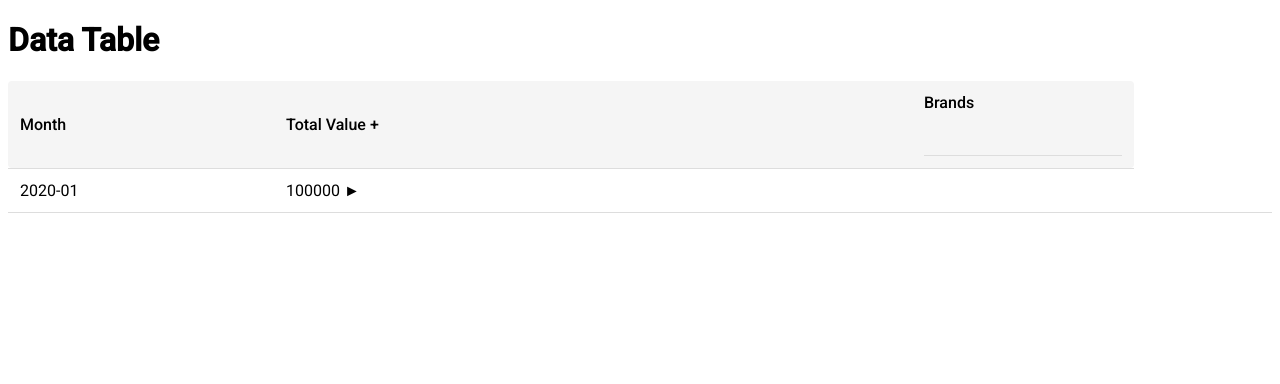
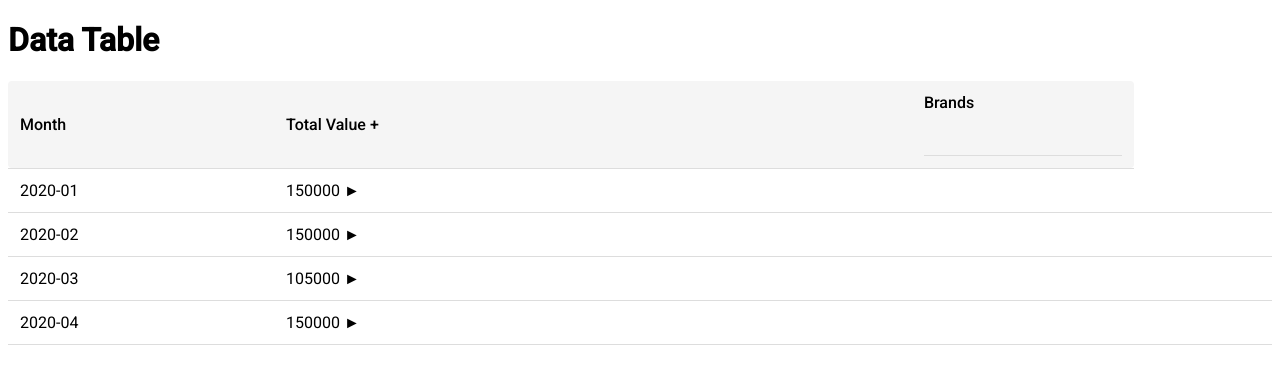
Before and after one commit to mostafashawki/sold-items-report, a React (Vite) app: page / in a window 1280 px wide. Shown: the top 384 px of the page. Built offline with nearby package versions, Linux system fonts and the light colour scheme.

Commit message:
put data in separate json and use useMemo

```diff
--- a/src/App.jsx
+++ b/src/App.jsx
@@ -1,37 +1,9 @@
+import { useMemo } from "react";
 import DataTable from "./components/DataTable";
+import DATA from "./components/data.json"
 
 const App = () => {
-  const data = [
-    {
-      month: '2020-01',
-      total_value: '100000',
-      value_details_by_brand: [
-        {
-          BMW: 100000,
-        },
-        {
-          Suzuki: 25000,
-        },
-        {
-          Volvo: 25000,
-        },
-      ],
-      orders_details: [
-        {
-          order_id: '1234',
-          quantity: '1',
-          unit_price: '10000',
-          total_amount: '10000',
-        },
-        {
-          order_id: '1235',
-          quantity: '1',
-          unit_price: '10000',
-          total_amount: '10000',
-        },
-      ],
-    },
-  ];
+  const data = useMemo(() => DATA, []);
 
   return (
     <div>
--- /dev/null
+++ b/src/components/data.json
@@ -0,0 +1,118 @@
+[
+    {
+      "month":"2020-01",
+      "total_value":"150000",
+      "value_details_by_brand":[
+        {
+          "BMW":100000
+        },
+        {
+          "Suzuki":25000
+        },
+        {
+          "Volvo":25000
+        }
+      ],
+      "orders_details":[
+        {
+          "order_id":"1234",
+          "quantity":"1",
+          "unit_price":"10000",
+          "total_amount":"10000"
+        },
+        {
+          "order_id":"1235",
+          "quantity":"1",
+          "unit_price":"10000",
+          "total_amount":"10000"
+        }
+      ]
+    },
+    {
+        "month":"2020-02",
+        "total_value":"150000",
+        "value_details_by_brand":[
+          {
+            "BMW":100000
+          },
+          {
+            "Suzuki":25000
+          },
+          {
+            "Volvo":25000
+          }
+        ],
+        "orders_details":[
+          {
+            "order_id":"1234",
+            "quantity":"1",
+            "unit_price":"10000",
+            "total_amount":"10000"
+          },
+          {
+            "order_id":"1235",
+            "quantity":"1",
+            "unit_price":"10000",
+            "total_amount":"10000"
+          }
+        ]
+      },
+      {
+        "month":"2020-03",
+        "total_value":"105000",
+        "value_details_by_brand":[
+          {
+            "BMW":100000
+          },
+          {
+            "Suzuki":25000
+          },
+          {
+            "Volvo":25000
+          }
+        ],
+        "orders_details":[
+          {
+            "order_id":"1234",
+            "quantity":"1",
+            "unit_price":"10000",
+            "total_amount":"10000"
+          },
+          {
+            "order_id":"1235",
+            "quantity":"1",
+            "unit_price":"10000",
+            "total_amount":"10000"
+          }
+        ]
+      },
+      {
+        "month":"2020-04",
+        "total_value":"150000",
+        "value_details_by_brand":[
+          {
+            "BMW":100000
+          },
+          {
+            "Suzuki":25000
+          },
+          {
+            "Volvo":25000
+          }
+        ],
+        "orders_details":[
+          {
+            "order_id":"1234",
+            "quantity":"1",
+            "unit_price":"10000",
+            "total_amount":"10000"
+          },
+          {
+            "order_id":"1235",
+            "quantity":"1",
+            "unit_price":"10000",
+            "total_amount":"10000"
+          }
+        ]
+      }
+  ]
```
